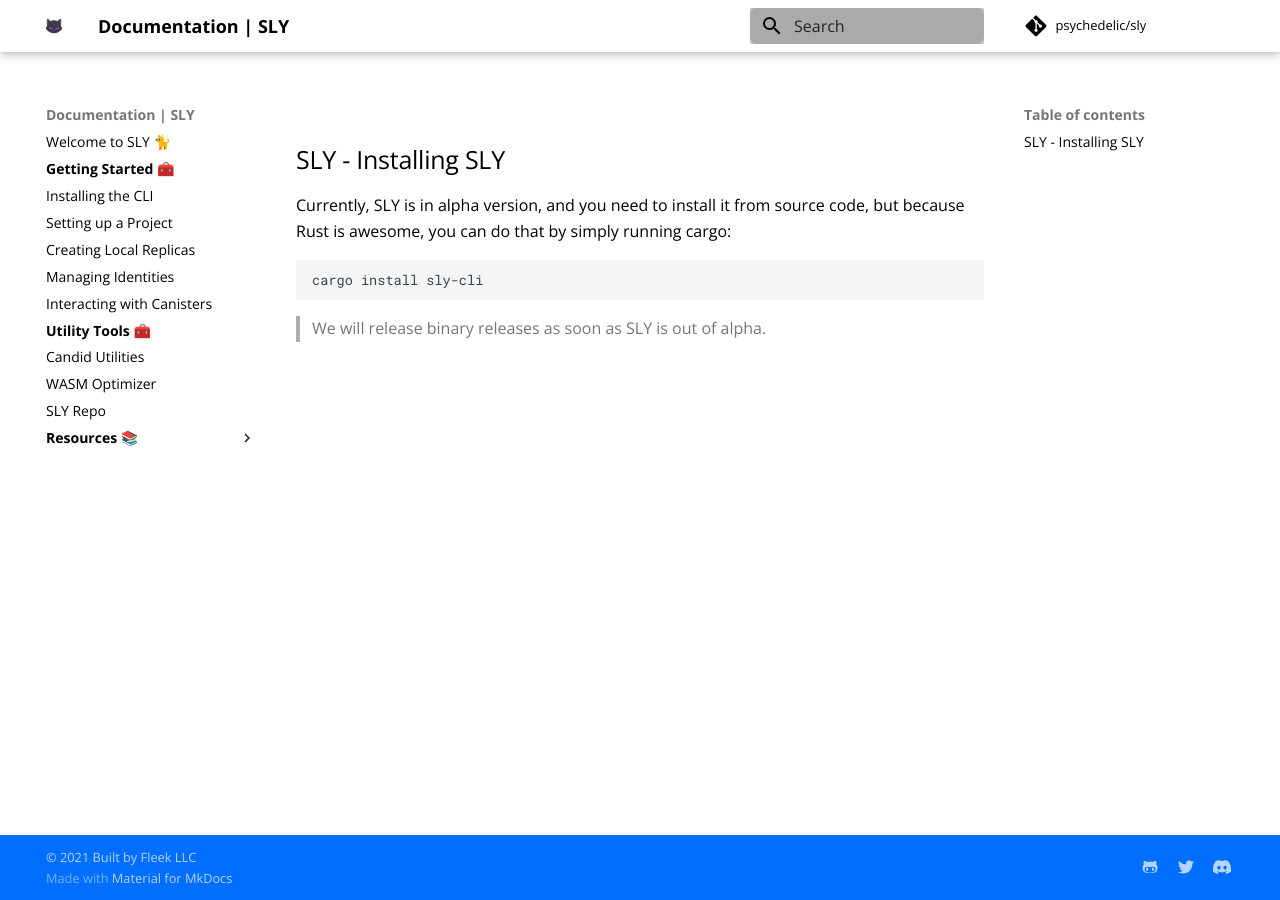
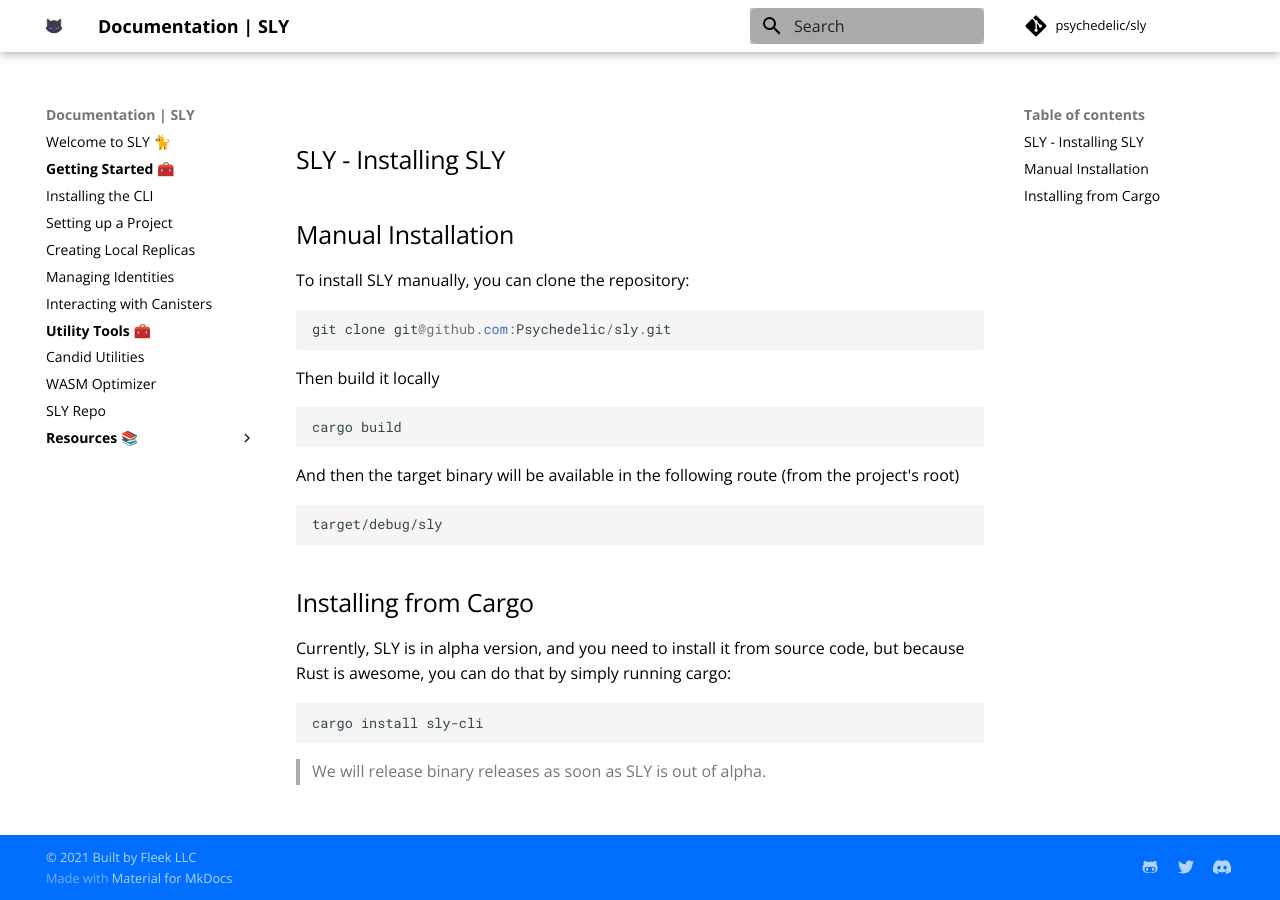
Before and after one commit to Psychedelic/sly-docs, an MkDocs documentation site: the page built from docs/getting-started/installing-sly.md, in a window 1280 px wide. Built offline with MkDocs 1.6.1 and Material for MkDocs 9.7.7, drawn with Linux system fonts in a browser that asks for light colours; comment, search, counter and statistics services are not loaded.

Commit message:
Update installing-sly.md

````diff
--- a/docs/getting-started/installing-sly.md
+++ b/docs/getting-started/installing-sly.md
@@ -4,6 +4,29 @@ date: "1"
 # SLY - Installing SLY
 
 ## SLY - Installing SLY
+
+
+## Manual Installation
+
+To install SLY manually, you can clone the repository:
+
+```
+git clone git@github.com:Psychedelic/sly.git
+```
+
+Then build it locally
+
+```
+cargo build
+```
+
+And then the target binary will be available in the following route (from the project's root)
+
+```
+target/debug/sly
+```
+
+## Installing from Cargo
 
 Currently, SLY is in alpha version, and you need to install it from source code, but because Rust is awesome, you can do that by simply running cargo:
 
````
